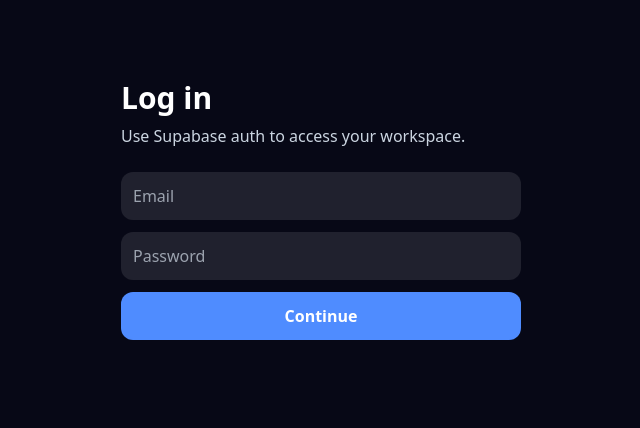
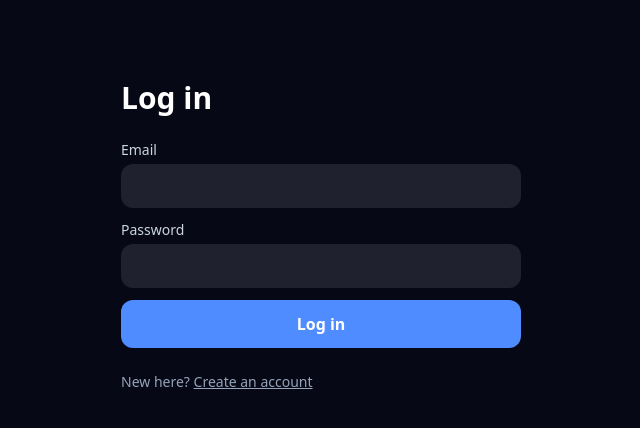
Before and after one commit to issawilliams5-ux/bento316-shopify, a Next.js app: page /login in a window 1280 px wide. Shown: the top 428 px of the page, without its empty margins (319-959 px from the left). Built offline with nearby package versions, Linux system fonts and the light colour scheme; no server answers.

Commit message:
Wire login and signup to Supabase auth
Co-Authored-By: Claude Opus 5.5 <noreply@anthropic.com>
Claude-Session: https://claude.ai/code/session_01Bcbx58ChyKw29L3kbbN4Vw

```diff
--- a/app/login/page.tsx
+++ b/app/login/page.tsx
@@ -1,2 +1,2 @@
-import Link from 'next/link';import { isSupabaseConfigured } from '@/lib/supabase';
-export default function Login(){return <main className="mx-auto max-w-md p-6 py-20"><h1 className="text-3xl font-bold">Log in</h1><p className="mt-2 text-slate-300">{isSupabaseConfigured?'Use Supabase auth to access your workspace.':'Demo mode: Supabase env vars missing, continue without auth.'}</p><form className="mt-6 grid gap-3"><input className="rounded-xl bg-white/10 p-3" placeholder="Email"/><input className="rounded-xl bg-white/10 p-3" placeholder="Password" type="password"/><Link href="/dashboard" className="rounded-xl bg-electric p-3 text-center font-bold">Continue</Link></form></main>}
+import { AuthForm } from '@/components/AuthForm';
+export default function Login(){return <main className="mx-auto max-w-md p-6 py-20"><h1 className="text-3xl font-bold">Log in</h1><AuthForm mode="login"/></main>}
--- a/app/signup/page.tsx
+++ b/app/signup/page.tsx
@@ -1,2 +1,2 @@
-import Link from 'next/link';import { isSupabaseConfigured } from '@/lib/supabase';
-export default function Signup(){return <main className="mx-auto max-w-md p-6 py-20"><h1 className="text-3xl font-bold">Create account</h1><p className="mt-2 text-slate-300">{isSupabaseConfigured?'Create your Supabase-backed account.':'Demo signup enabled because Supabase is not configured.'}</p><form className="mt-6 grid gap-3"><input className="rounded-xl bg-white/10 p-3" placeholder="Name"/><input className="rounded-xl bg-white/10 p-3" placeholder="Email"/><input className="rounded-xl bg-white/10 p-3" placeholder="Password" type="password"/><Link href="/dashboard" className="rounded-xl bg-electric p-3 text-center font-bold">Generate My First Ad Pack</Link></form></main>}
+import { AuthForm } from '@/components/AuthForm';
+export default function Signup(){return <main className="mx-auto max-w-md p-6 py-20"><h1 className="text-3xl font-bold">Create account</h1><AuthForm mode="signup"/></main>}
--- /dev/null
+++ b/components/AuthForm.tsx
@@ -0,0 +1,52 @@
+'use client';
+import Link from 'next/link';
+import { useRouter } from 'next/navigation';
+import { useState } from 'react';
+import { getSupabaseBrowserClient, isSupabaseConfigured } from '@/lib/supabase';
+
+const input = 'rounded-xl bg-white/10 p-3';
+
+export function AuthForm({ mode }: { mode: 'login' | 'signup' }) {
+  const router = useRouter();
+  const [error, setError] = useState('');
+  const [notice, setNotice] = useState('');
+  const [busy, setBusy] = useState(false);
+  const signup = mode === 'signup';
+
+  if (!isSupabaseConfigured) {
+    return <div className="mt-6 grid gap-3"><p className="text-slate-300">Demo mode: Supabase env vars are missing, so there is no account to sign in to.</p>
+      <Link href="/dashboard" className="rounded-xl bg-electric p-3 text-center font-bold">Continue in demo mode</Link></div>;
+  }
+
+  async function submit(e: React.FormEvent<HTMLFormElement>) {
+    e.preventDefault();
+    const form = new FormData(e.currentTarget);
+    const email = String(form.get('email')).trim();
+    const password = String(form.get('password'));
+    setBusy(true); setError(''); setNotice('');
+    try {
+      const auth = getSupabaseBrowserClient()!.auth;
+      if (signup) {
+        const { data, error } = await auth.signUp({ email, password, options: { data: { full_name: String(form.get('name') || '').trim() }, emailRedirectTo: `${location.origin}/login` } });
+        if (error) throw error;
+        // With email confirmation on, Supabase returns no session until the link is clicked.
+        if (!data.session) { setNotice('Check your email to confirm your account, then log in.'); return; }
+      } else {
+        const { error } = await auth.signInWithPassword({ email, password });
+        if (error) throw error;
+      }
+      router.push('/dashboard');
+    } catch (err) {
+      setError(err instanceof Error ? err.message : 'Something went wrong');
+    } finally { setBusy(false); }
+  }
+
+  return <form onSubmit={submit} className="mt-6 grid gap-3">
+    {signup && <label className="grid gap-1 text-sm text-slate-300">Name<input name="name" autoComplete="name" className={input} /></label>}
+    <label className="grid gap-1 text-sm text-slate-300">Email<input name="email" type="email" required autoComplete="email" className={input} /></label>
+    <label className="grid gap-1 text-sm text-slate-300">Password<input name="password" type="password" required minLength={signup ? 8 : undefined} autoComplete={signup ? 'new-password' : 'current-password'} className={input} /></label>
+    <button disabled={busy} className="rounded-xl bg-electric p-3 font-bold disabled:opacity-50">{busy ? 'Please wait…' : signup ? 'Create account' : 'Log in'}</button>
+    <div aria-live="polite">{error && <p role="alert" className="text-red-300">{error}</p>}{notice && <p className="text-emerald-300">{notice}</p>}</div>
+    <p className="text-sm text-slate-400">{signup ? <>Have an account? <Link className="underline" href="/login">Log in</Link></> : <>New here? <Link className="underline" href="/signup">Create an account</Link></>}</p>
+  </form>;
+}
--- a/lib/supabase.ts
+++ b/lib/supabase.ts
@@ -1,6 +1,8 @@
 import { createClient } from '@supabase/supabase-js';
 export const isSupabaseConfigured = Boolean(process.env.NEXT_PUBLIC_SUPABASE_URL && process.env.NEXT_PUBLIC_SUPABASE_ANON_KEY);
-export function getSupabaseBrowserClient() { if (!isSupabaseConfigured) return null; return createClient(process.env.NEXT_PUBLIC_SUPABASE_URL!, process.env.NEXT_PUBLIC_SUPABASE_ANON_KEY!); }
+let browserClient: ReturnType<typeof createClient> | null = null;
+// One instance per page: several clients would race each other refreshing the same stored session.
+export function getSupabaseBrowserClient() { if (!isSupabaseConfigured) return null; return browserClient ??= createClient(process.env.NEXT_PUBLIC_SUPABASE_URL!, process.env.NEXT_PUBLIC_SUPABASE_ANON_KEY!); }
 export const isSupabaseAdminConfigured = Boolean(process.env.NEXT_PUBLIC_SUPABASE_URL && process.env.SUPABASE_SERVICE_ROLE_KEY);
 /** Server-only client. The service role key bypasses RLS — never import this from a component. */
 export function getSupabaseAdminClient() { if (!isSupabaseAdminConfigured) return null; return createClient(process.env.NEXT_PUBLIC_SUPABASE_URL!, process.env.SUPABASE_SERVICE_ROLE_KEY!, { auth: { persistSession: false } }); }
```
